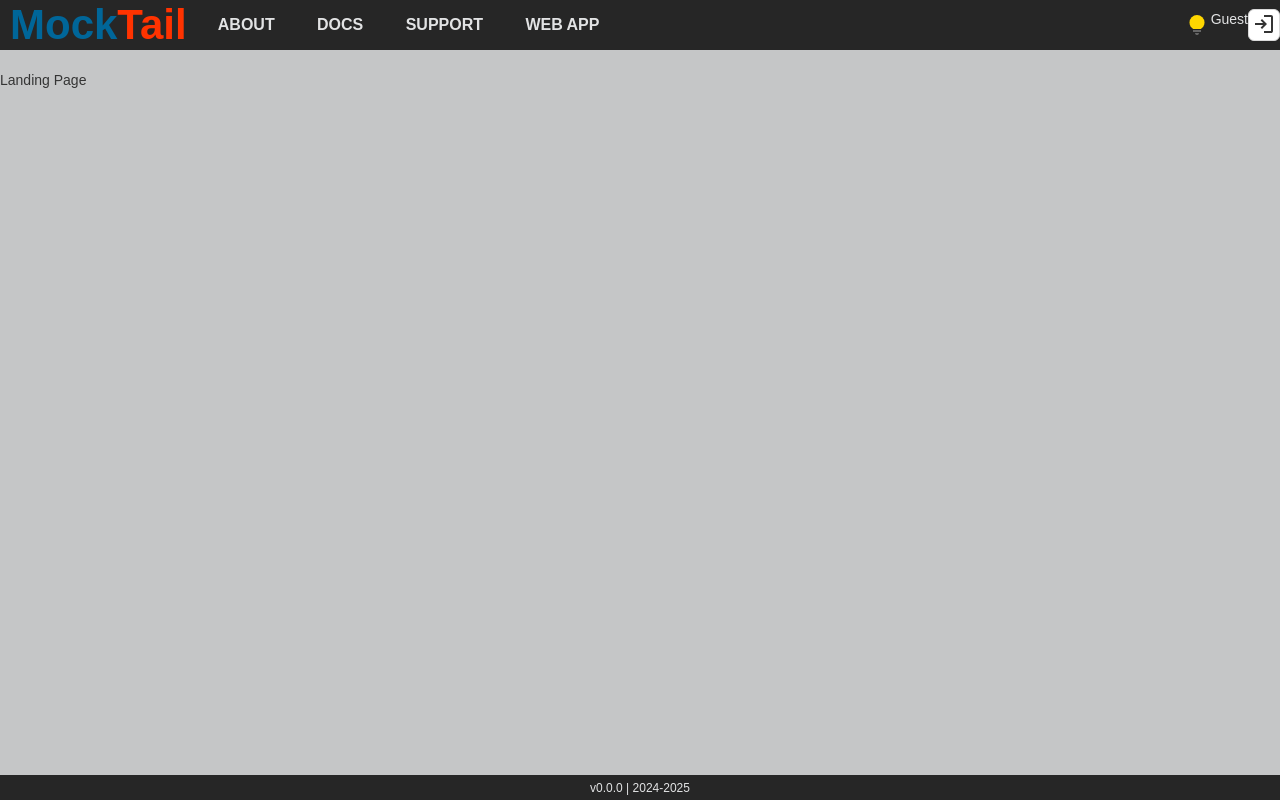
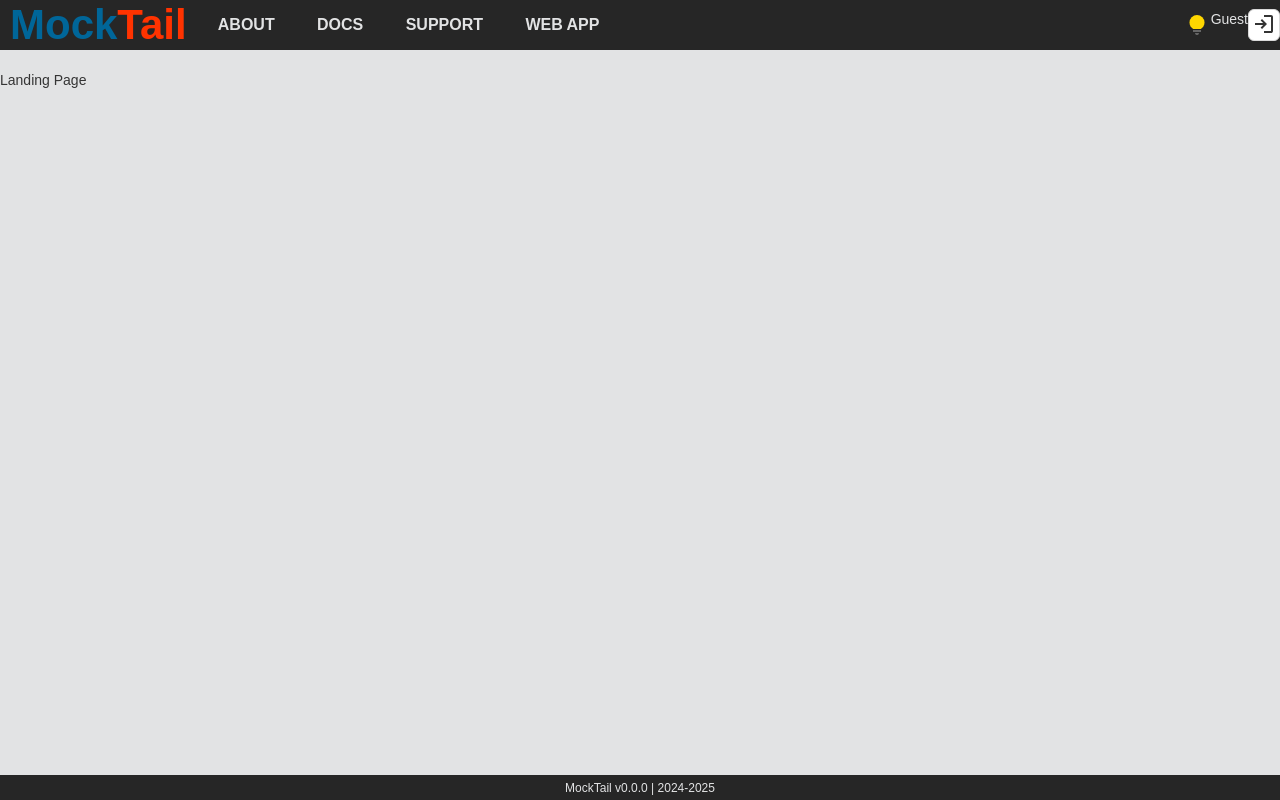
Before and after one commit to RogovGreg/mocktail, a React (Vite) app in the folder frontend/: page / in a window 1280 px wide. Built offline with nearby package versions, Linux system fonts and the light colour scheme.

Commit message:
#50 - The most part of themization configuration of Input fields & Add CustomInput component

```diff
--- /dev/null
+++ b/frontend/src/common-components/CustomInput/CustomInput.tsx
@@ -0,0 +1,22 @@
+import { FC } from 'react';
+import { FormItemProps, Input, InputProps } from 'antd';
+
+import { FormItemStyled } from './styled';
+
+export type TCustomInputProps = Readonly<{
+  wrapperProps?: React.HTMLAttributes<HTMLDivElement>;
+  formItemProps: FormItemProps;
+  inputProps: InputProps;
+}>;
+
+export const CustomInput: FC<TCustomInputProps> = props => {
+  const { wrapperProps, formItemProps, inputProps } = props;
+
+  return (
+    <div {...wrapperProps}>
+      <FormItemStyled {...formItemProps}>
+        <Input {...inputProps} />
+      </FormItemStyled>
+    </div>
+  );
+};
--- /dev/null
+++ b/frontend/src/common-components/CustomInput/index.ts
@@ -0,0 +1 @@
+export * from './CustomInput';
--- /dev/null
+++ b/frontend/src/common-components/CustomInput/styled.ts
@@ -0,0 +1,4 @@
+import styled from '@emotion/styled';
+import { Form } from 'antd';
+
+export const FormItemStyled = styled(Form.Item)``;
--- a/frontend/src/common-components/index.ts
+++ b/frontend/src/common-components/index.ts
@@ -1 +1,2 @@
 export * from './MocktailLoadingIcon';
+export * from './CustomInput';
--- a/frontend/src/index.css
+++ b/frontend/src/index.css
@@ -54,7 +54,7 @@
   --mt-main-text-color: var(--mt-color-tertiary-7);
   --mt-inverse-text-color: var(--mt-color-tertiary-1);
 
-  --mt-color-background-canvas: var(--mt-color-tertiary-2);
+  --mt-color-background-canvas: var(--mt-color-tertiary-1);
 
   --mt-color-header: var(--mt-color-tertiary-7);
   --mt-color-header-text: var(--mt-color-tertiary-1);
--- a/frontend/src/layouts/RootLayout/RootLayout.tsx
+++ b/frontend/src/layouts/RootLayout/RootLayout.tsx
@@ -42,7 +42,7 @@ export const RootLayout = () => {
       <Header />
       <main>
         <Outlet />
-        <footer>v{packageInfo.version} | 2024-2025</footer>
+        <footer>MockTail v{packageInfo.version} | 2024-2025</footer>
       </main>
     </PageContainerStyled>
   );
--- a/frontend/src/pages/Login/styled.ts
+++ b/frontend/src/pages/Login/styled.ts
@@ -14,10 +14,6 @@ export const LoginCardStyled = styled.div`
     gap: 8px;
   }
 
-  label {
-    color: white !important;
-  }
-
   svg {
     width: 24px;
     height: 24px;
--- a/frontend/src/pages/Register/styled.ts
+++ b/frontend/src/pages/Register/styled.ts
@@ -13,10 +13,6 @@ export const RegisterCardStyled = styled.div`
     gap: 8px;
   }
 
-  label {
-    color: white !important;
-  }
-
   svg {
     width: 24px;
     height: 24px;
--- a/frontend/src/theme/ThemeProvider.tsx
+++ b/frontend/src/theme/ThemeProvider.tsx
@@ -62,12 +62,7 @@ export const ThemeProvider: React.FC<React.PropsWithChildren> = ({
         ? antdTheme.darkAlgorithm
         : antdTheme.defaultAlgorithm,
       token: {
-        colorBgBase: darkMode ? '#141414' : '#ffffff',
-        colorBgContainer: darkMode ? '#1f1f1f' : '#ffffff',
-        colorBgElevated: darkMode ? '#262626' : '#ffffff',
-        colorBorder: darkMode ? '#424242' : '#d9d9d9',
-        colorPrimary: '#1890ff',
-        colorTextBase: darkMode ? '#ffffff' : '#000000',
+        colorError: 'var(--mt-color-primary-2)',
       },
 
       components: {
@@ -78,6 +73,36 @@ export const ThemeProvider: React.FC<React.PropsWithChildren> = ({
         Menu: {
           itemBg: darkMode ? '#1f1f1f' : '#ffffff',
           subMenuItemBg: darkMode ? '#1f1f1f' : '#ffffff',
+        },
+
+        Input: {
+          colorBorder: darkMode
+            ? 'var(--mt-color-tertiary-4)'
+            : 'var(--mt-color-tertiary-3)',
+
+          activeBorderColor: darkMode
+            ? 'var(--mt-color-tertiary-2)'
+            : 'var(--mt-color-tertiary-5)',
+
+          hoverBorderColor: darkMode
+            ? 'var(--mt-color-tertiary-2)'
+            : 'var(--mt-color-tertiary-5)',
+
+          activeShadow: darkMode
+            ? '0 0 0 1px var(--mt-color-tertiary-2)'
+            : '0 0 0 1px var(--mt-color-tertiary-5)',
+
+          colorBgContainer: darkMode
+            ? 'var(--mt-color-tertiary-5)'
+            : 'var(--mt-color-tertiary-2)',
+
+          errorActiveShadow: '0 0 0 2px var(--mt-color-primary-2)',
+        },
+
+        Form: {
+          labelColor: 'var(--mt-main-text-color)',
+          labelRequiredMarkColor: 'var(--mt-color-primary-2)',
+          verticalLabelPadding: '0 0 3px',
         },
       },
     }),
```
Also changed, not shown: frontend/src/pages/Login/Login.tsx (+18 -54 lines).
